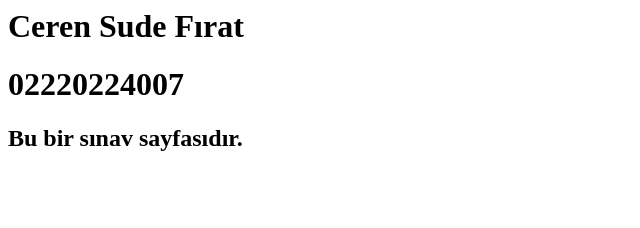
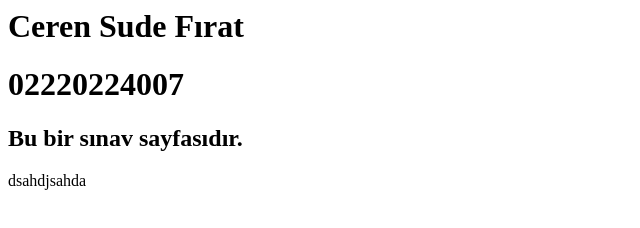
Before and after one commit to cerensudefirat/ymgsinav1, a plain HTML site: page index.html in a window 1280 px wide. Shown: the whole page, without its empty margins (0-640 px from the left). Drawn offline with Linux system fonts and the light colour scheme.

Commit message:
Update index.html

```diff
--- a/index.html
+++ b/index.html
@@ -9,5 +9,6 @@
 	<h1>Ceren Sude Fırat</h1>
 	<h1>02220224007</h1>
 	<h2>Bu bir sınav sayfasıdır.</h2>
+	dsahdjsahda
 </body>
 </html>
```
